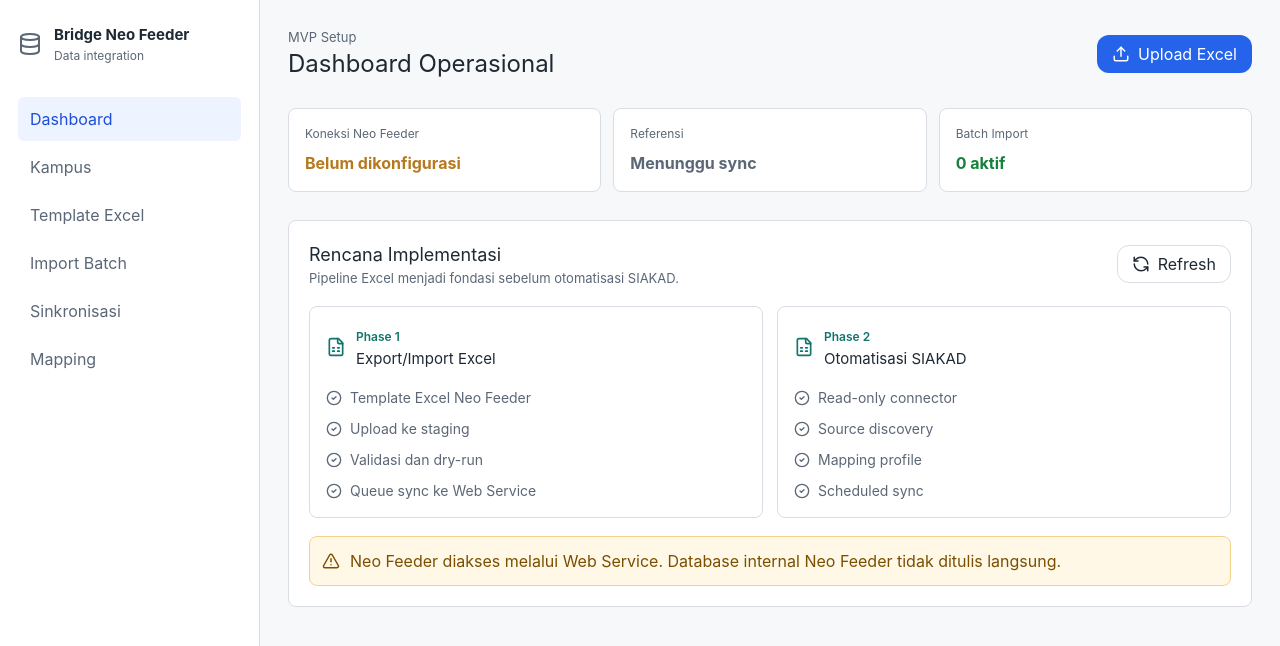
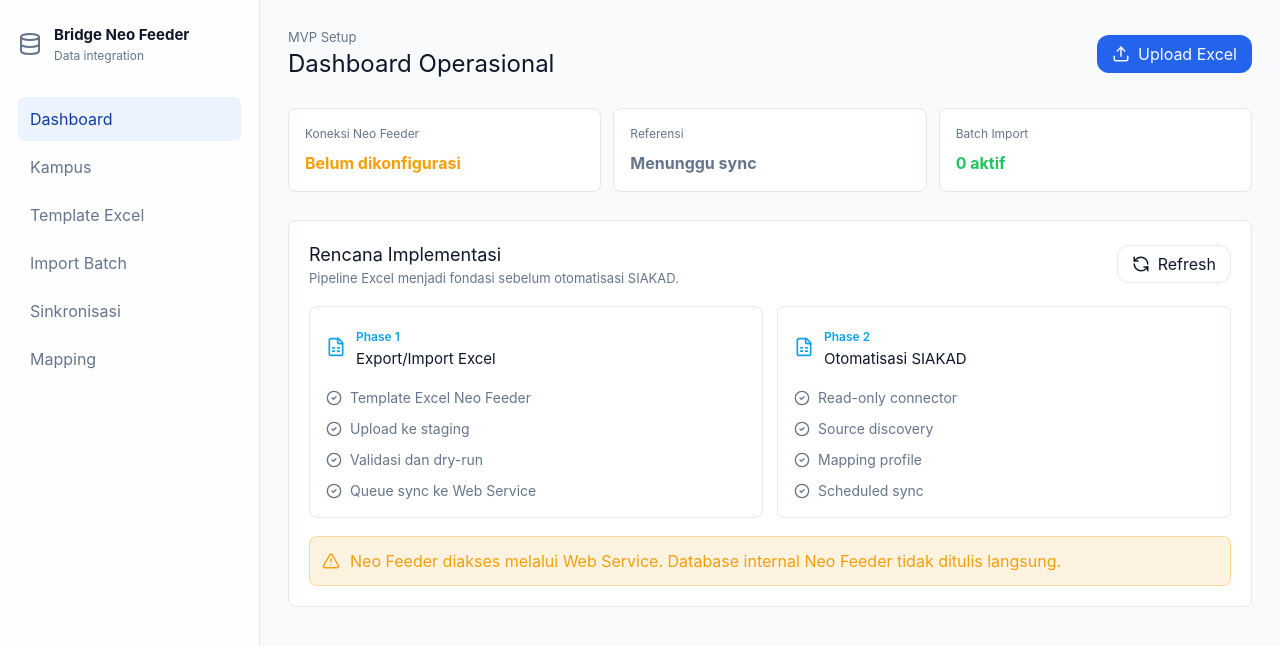
Before and after one commit to andirifqialnurr/brige-neofeeder, a React (Vite) app in the folder frontend/: page / in a window 1280 px wide. Shown: the top 646 px of the page. Built offline with nearby package versions, Linux system fonts and the light colour scheme.

Commit message:
Add frontend light dark theme tokens

```diff
--- /dev/null
+++ b/frontend/src/components/theme-context.ts
@@ -0,0 +1,10 @@
+import { createContext } from 'react';
+
+export type Theme = 'dark' | 'light' | 'system';
+
+export type ThemeProviderState = {
+  theme: Theme;
+  setTheme: (theme: Theme) => void;
+};
+
+export const ThemeProviderContext = createContext<ThemeProviderState | null>(null);
--- /dev/null
+++ b/frontend/src/components/theme-provider.tsx
@@ -0,0 +1,57 @@
+import { useEffect, useMemo, useState, type ReactNode } from 'react';
+import { ThemeProviderContext, type Theme } from './theme-context';
+
+const storageKey = 'bridge-neofeeder-theme';
+
+function applyTheme(theme: Theme) {
+  const root = window.document.documentElement;
+  const systemTheme = window.matchMedia('(prefers-color-scheme: dark)').matches ? 'dark' : 'light';
+  const resolvedTheme = theme === 'system' ? systemTheme : theme;
+
+  root.classList.remove('light', 'dark');
+  root.classList.add(resolvedTheme);
+}
+
+export function ThemeProvider({ children, defaultTheme = 'system' }: { children: ReactNode; defaultTheme?: Theme }) {
+  const [theme, setThemeState] = useState<Theme>(() => {
+    if (typeof window === 'undefined') {
+      return defaultTheme;
+    }
+
+    return (window.localStorage.getItem(storageKey) as Theme | null) ?? defaultTheme;
+  });
+
+  useEffect(() => {
+    applyTheme(theme);
+
+    if (theme !== 'system') {
+      window.localStorage.setItem(storageKey, theme);
+      return;
+    }
+
+    window.localStorage.removeItem(storageKey);
+  }, [theme]);
+
+  useEffect(() => {
+    if (theme !== 'system') {
+      return;
+    }
+
+    const media = window.matchMedia('(prefers-color-scheme: dark)');
+    const listener = () => applyTheme('system');
+
+    media.addEventListener('change', listener);
+
+    return () => media.removeEventListener('change', listener);
+  }, [theme]);
+
+  const value = useMemo(
+    () => ({
+      theme,
+      setTheme: setThemeState,
+    }),
+    [theme],
+  );
+
+  return <ThemeProviderContext.Provider value={value}>{children}</ThemeProviderContext.Provider>;
+}
--- /dev/null
+++ b/frontend/src/hooks/use-theme.ts
@@ -0,0 +1,12 @@
+import { useContext } from 'react';
+import { ThemeProviderContext } from '@/components/theme-context';
+
+export function useTheme() {
+  const context = useContext(ThemeProviderContext);
+
+  if (context === null) {
+    throw new Error('useTheme must be used within a ThemeProvider');
+  }
+
+  return context;
+}
--- a/frontend/src/main.tsx
+++ b/frontend/src/main.tsx
@@ -1,10 +1,13 @@
 import React from 'react';
 import ReactDOM from 'react-dom/client';
 import App from './App';
+import { ThemeProvider } from './components/theme-provider';
 import './styles.css';
 
 ReactDOM.createRoot(document.getElementById('root') as HTMLElement).render(
   <React.StrictMode>
-    <App />
+    <ThemeProvider>
+      <App />
+    </ThemeProvider>
   </React.StrictMode>,
 );
--- a/frontend/src/styles.css
+++ b/frontend/src/styles.css
@@ -1,14 +1,96 @@
 @import "tailwindcss";
 @import "tw-animate-css";
 
+@custom-variant dark (&:is(.dark *));
+
+@theme inline {
+  --color-background: hsl(var(--background));
+  --color-foreground: hsl(var(--foreground));
+  --color-card: hsl(var(--card));
+  --color-card-foreground: hsl(var(--card-foreground));
+  --color-popover: hsl(var(--popover));
+  --color-popover-foreground: hsl(var(--popover-foreground));
+  --color-primary: hsl(var(--primary));
+  --color-primary-foreground: hsl(var(--primary-foreground));
+  --color-secondary: hsl(var(--secondary));
+  --color-secondary-foreground: hsl(var(--secondary-foreground));
+  --color-muted: hsl(var(--muted));
+  --color-muted-foreground: hsl(var(--muted-foreground));
+  --color-accent: hsl(var(--accent));
+  --color-accent-foreground: hsl(var(--accent-foreground));
+  --color-destructive: hsl(var(--destructive));
+  --color-destructive-foreground: hsl(var(--destructive-foreground));
+  --color-border: hsl(var(--border));
+  --color-input: hsl(var(--input));
+  --color-ring: hsl(var(--ring));
+  --radius-sm: calc(var(--radius) - 4px);
+  --radius-md: calc(var(--radius) - 2px);
+  --radius-lg: var(--radius);
+  --radius-xl: calc(var(--radius) + 4px);
+}
+
 :root {
-  color: #1f2933;
-  background: #f7f8fa;
+  --background: 210 40% 98%;
+  --foreground: 222 47% 11%;
+  --card: 0 0% 100%;
+  --card-foreground: 222 47% 11%;
+  --popover: 0 0% 100%;
+  --popover-foreground: 222 47% 11%;
+  --primary: 221 83% 53%;
+  --primary-foreground: 210 40% 98%;
+  --secondary: 214 32% 91%;
+  --secondary-foreground: 222 47% 11%;
+  --muted: 210 40% 96%;
+  --muted-foreground: 215 16% 47%;
+  --accent: 213 94% 96%;
+  --accent-foreground: 221 83% 34%;
+  --destructive: 0 84% 60%;
+  --destructive-foreground: 210 40% 98%;
+  --border: 214 32% 91%;
+  --input: 214 32% 91%;
+  --ring: 221 83% 53%;
+  --success: 142 71% 45%;
+  --success-foreground: 144 70% 96%;
+  --warning: 38 92% 50%;
+  --warning-foreground: 48 96% 89%;
+  --info: 199 89% 48%;
+  --info-foreground: 204 100% 97%;
+  --radius: 0.875rem;
+  color: hsl(var(--foreground));
+  background: hsl(var(--background));
   font-family:
     Inter, ui-sans-serif, system-ui, -apple-system, BlinkMacSystemFont, "Segoe UI",
     sans-serif;
   font-synthesis: none;
   text-rendering: optimizeLegibility;
+}
+
+.dark {
+  --background: 222 47% 7%;
+  --foreground: 210 40% 98%;
+  --card: 222 47% 10%;
+  --card-foreground: 210 40% 98%;
+  --popover: 222 47% 10%;
+  --popover-foreground: 210 40% 98%;
+  --primary: 217 91% 60%;
+  --primary-foreground: 222 47% 7%;
+  --secondary: 217 33% 18%;
+  --secondary-foreground: 210 40% 98%;
+  --muted: 217 33% 16%;
+  --muted-foreground: 215 20% 65%;
+  --accent: 217 33% 18%;
+  --accent-foreground: 213 94% 88%;
+  --destructive: 0 63% 50%;
+  --destructive-foreground: 210 40% 98%;
+  --border: 217 33% 18%;
+  --input: 217 33% 18%;
+  --ring: 217 91% 60%;
+  --success: 142 69% 45%;
+  --success-foreground: 144 70% 96%;
+  --warning: 43 96% 56%;
+  --warning-foreground: 38 92% 12%;
+  --info: 199 89% 55%;
+  --info-foreground: 204 100% 97%;
 }
 
 * {
@@ -19,6 +101,8 @@
   margin: 0;
   min-width: 320px;
   min-height: 100vh;
+  color: hsl(var(--foreground));
+  background: hsl(var(--background));
 }
 
 button,
@@ -33,8 +117,8 @@
 }
 
 .sidebar {
-  border-right: 1px solid #d9dee5;
-  background: #ffffff;
+  border-right: 1px solid hsl(var(--border));
+  background: hsl(var(--card) / 0.88);
   padding: 24px 18px;
 }
 
@@ -55,7 +139,7 @@
 }
 
 .brand span {
-  color: #5b6776;
+  color: hsl(var(--muted-foreground));
   font-size: 12px;
 }
 
@@ -66,15 +150,15 @@
 
 .nav-list a {
   border-radius: 6px;
-  color: #5b6776;
+  color: hsl(var(--muted-foreground));
   padding: 10px 12px;
   text-decoration: none;
 }
 
 .nav-list a.active,
 .nav-list a:hover {
-  background: #eef4ff;
-  color: #1d4ed8;
+  background: hsl(var(--accent));
+  color: hsl(var(--accent-foreground));
 }
 
 .content {
@@ -98,7 +182,7 @@
 .eyebrow,
 .section-heading p {
   margin: 0;
-  color: #5b6776;
+  color: hsl(var(--muted-foreground));
   font-size: 13px;
 }
 
@@ -136,19 +220,19 @@
 }
 
 .app-button-primary {
-  background: #2563eb;
-  color: #ffffff;
+  background: hsl(var(--primary));
+  color: hsl(var(--primary-foreground));
 }
 
 .app-button-secondary {
-  border-color: #d9dee5;
-  background: #ffffff;
-  color: #1f2933;
+  border-color: hsl(var(--border));
+  background: hsl(var(--card));
+  color: hsl(var(--foreground));
 }
 
 .app-button-ghost {
   background: transparent;
-  color: #1f2933;
+  color: hsl(var(--foreground));
 }
 
 .status-grid {
@@ -161,9 +245,9 @@
 .status-card,
 .workspace,
 .phase-panel {
-  border: 1px solid #d9dee5;
+  border: 1px solid hsl(var(--border));
   border-radius: 8px;
-  background: #ffffff;
+  background: hsl(var(--card));
 }
 
 .status-card {
@@ -172,7 +256,7 @@
 
 .status-card span {
   display: block;
-  color: #5b6776;
+  color: hsl(var(--muted-foreground));
   font-size: 12px;
 }
 
@@ -183,15 +267,15 @@
 }
 
 .warning {
-  color: #b7791f;
+  color: hsl(var(--warning));
 }
 
 .muted {
-  color: #5b6776;
+  color: hsl(var(--muted-foreground));
 }
 
 .success {
-  color: #16803c;
+  color: hsl(var(--success));
 }
 
 .workspace {
@@ -221,7 +305,7 @@
 }
 
 .phase-title span {
-  color: #0f766e;
+  color: hsl(var(--info));
   font-size: 12px;
   font-weight: 600;
 }
@@ -237,7 +321,7 @@
   display: flex;
   gap: 8px;
   align-items: center;
-  color: #5b6776;
+  color: hsl(var(--muted-foreground));
   font-size: 14px;
   list-style: none;
 }
@@ -245,10 +329,10 @@
 .notice {
   gap: 10px;
   margin-top: 18px;
-  border: 1px solid #f2d18b;
+  border: 1px solid hsl(var(--warning) / 0.32);
   border-radius: 8px;
-  background: #fff8e6;
-  color: #7a4f01;
+  background: hsl(var(--warning) / 0.12);
+  color: hsl(var(--warning));
   padding: 12px;
 }
 
@@ -263,7 +347,7 @@
 
   .sidebar {
     border-right: 0;
-    border-bottom: 1px solid #d9dee5;
+    border-bottom: 1px solid hsl(var(--border));
   }
 
   .status-grid,
```
Also changed, not shown: 1 other file (tests, documents, lock files or other folders).
